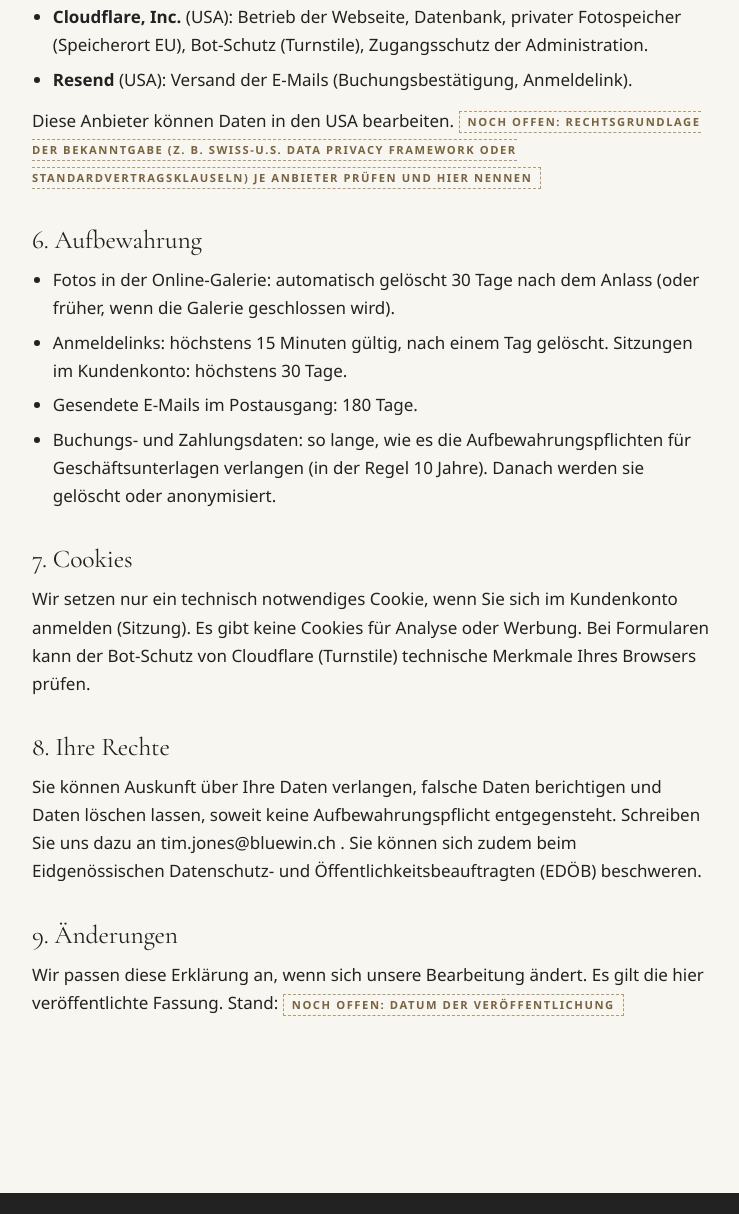
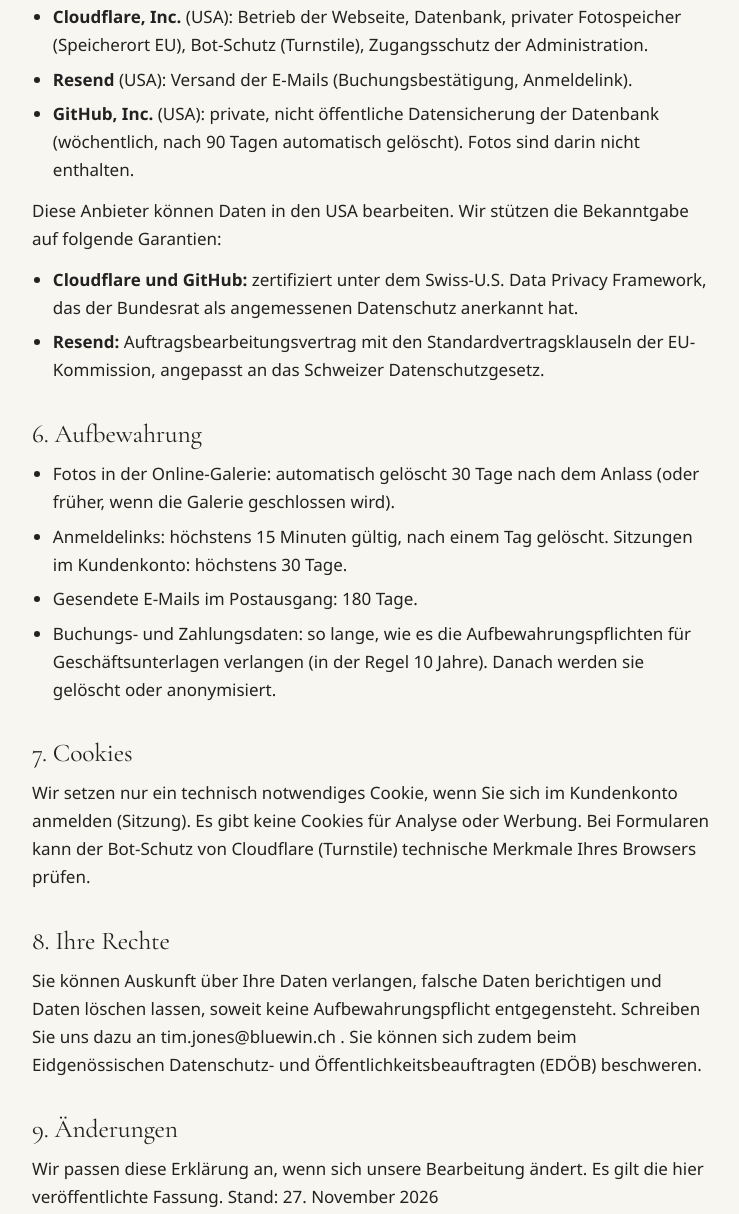
Before and after one commit to fotikaste/Fotikaste, an Astro site in the folder Plattform/: page /datenschutz in a window 1280 px wide. Shown: the part 1556-2770 px from the top of the page, without its empty margins (20-759 px from the left). Built offline with nearby package versions, Linux system fonts and the light colour scheme; Astro itself is replaced by a stand-in of ours; a web font is replaced by a local one.

Commit message:
Datenschutz: Grundlage der Bekanntgabe in die USA (Cloudflare und GitHub: Swiss-U.S. DPF, Resend: Standardvertragsklauseln), GitHub-Datensicherung ergänzt, Stand 27.11.2026
Co-Authored-By: Claude Opus 5.5 <noreply@anthropic.com>

```diff
--- a/Plattform/src/pages/datenschutz.astro
+++ b/Plattform/src/pages/datenschutz.astro
@@ -31,8 +31,13 @@ const o = brand.owner, c = brand.contact;
     <ul>
       <li><strong>Cloudflare, Inc.</strong> (USA): Betrieb der Webseite, Datenbank, privater Fotospeicher (Speicherort EU), Bot-Schutz (Turnstile), Zugangsschutz der Administration.</li>
       <li><strong>Resend</strong> (USA): Versand der E-Mails (Buchungsbestätigung, Anmeldelink).</li>
+      <li><strong>GitHub, Inc.</strong> (USA): private, nicht öffentliche Datensicherung der Datenbank (wöchentlich, nach 90 Tagen automatisch gelöscht). Fotos sind darin nicht enthalten.</li>
     </ul>
-    <p>Diese Anbieter können Daten in den USA bearbeiten. <span class="placeholder-tag">noch offen: Rechtsgrundlage der Bekanntgabe (z. B. Swiss-U.S. Data Privacy Framework oder Standardvertragsklauseln) je Anbieter prüfen und hier nennen</span></p>
+    <p>Diese Anbieter können Daten in den USA bearbeiten. Wir stützen die Bekanntgabe auf folgende Garantien:</p>
+    <ul>
+      <li><strong>Cloudflare und GitHub:</strong> zertifiziert unter dem Swiss-U.S. Data Privacy Framework, das der Bundesrat als angemessenen Datenschutz anerkannt hat.</li>
+      <li><strong>Resend:</strong> Auftragsbearbeitungsvertrag mit den Standardvertragsklauseln der EU-Kommission, angepasst an das Schweizer Datenschutzgesetz.</li>
+    </ul>
 
     <h2>6. Aufbewahrung</h2>
     <ul>
@@ -49,6 +54,6 @@ const o = brand.owner, c = brand.contact;
     <p>Sie können Auskunft über Ihre Daten verlangen, falsche Daten berichtigen und Daten löschen lassen, soweit keine Aufbewahrungspflicht entgegensteht. Schreiben Sie uns dazu an <Offen wert={c.email} was="E-Mail" />. Sie können sich zudem beim Eidgenössischen Datenschutz- und Öffentlichkeitsbeauftragten (EDÖB) beschweren.</p>
 
     <h2>9. Änderungen</h2>
-    <p>Wir passen diese Erklärung an, wenn sich unsere Bearbeitung ändert. Es gilt die hier veröffentlichte Fassung. Stand: <Offen wert={null} was="Datum der Veröffentlichung" /></p>
+    <p>Wir passen diese Erklärung an, wenn sich unsere Bearbeitung ändert. Es gilt die hier veröffentlichte Fassung. Stand: 27. November 2026</p>
   </div>
 </ContentLayout>
```
